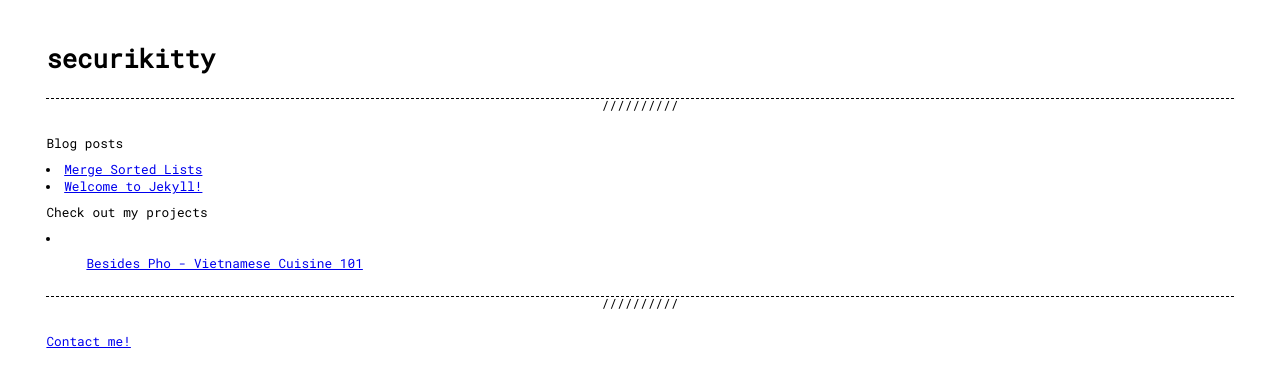
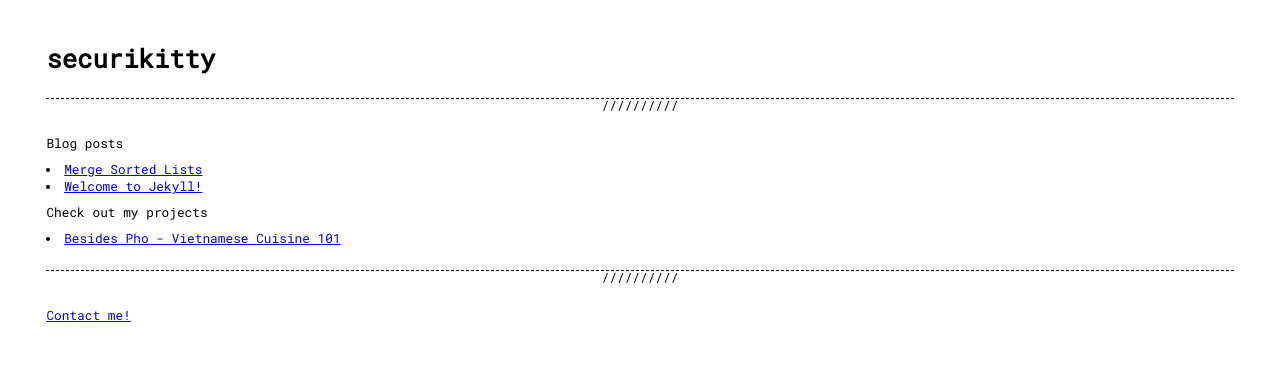
Before and after one commit to lephdao/lephdao.github.io, a Jekyll site: the page built from index.markdown, in a window 1280 px wide. Shown: the top 387 px of the page. Built offline with Jekyll 4.4.1, drawn with Linux system fonts in a browser that asks for light colours.

Commit message:
fix list

```diff
--- a/_layouts/home.html
+++ b/_layouts/home.html
@@ -10,8 +10,6 @@ layout: "wrapper"
 {% endfor %}
 
 <p>Check out my projects</p>
-<li>
-		<ul><a href="{{ site.baseurl }}/besidespho">Besides Pho - Vietnamese Cuisine 101</a></ul>
-</li>
+<li><a href="{{ site.baseurl }}/besidespho">Besides Pho - Vietnamese Cuisine 101</a></li>
 
 {% include footer.html %}
```
